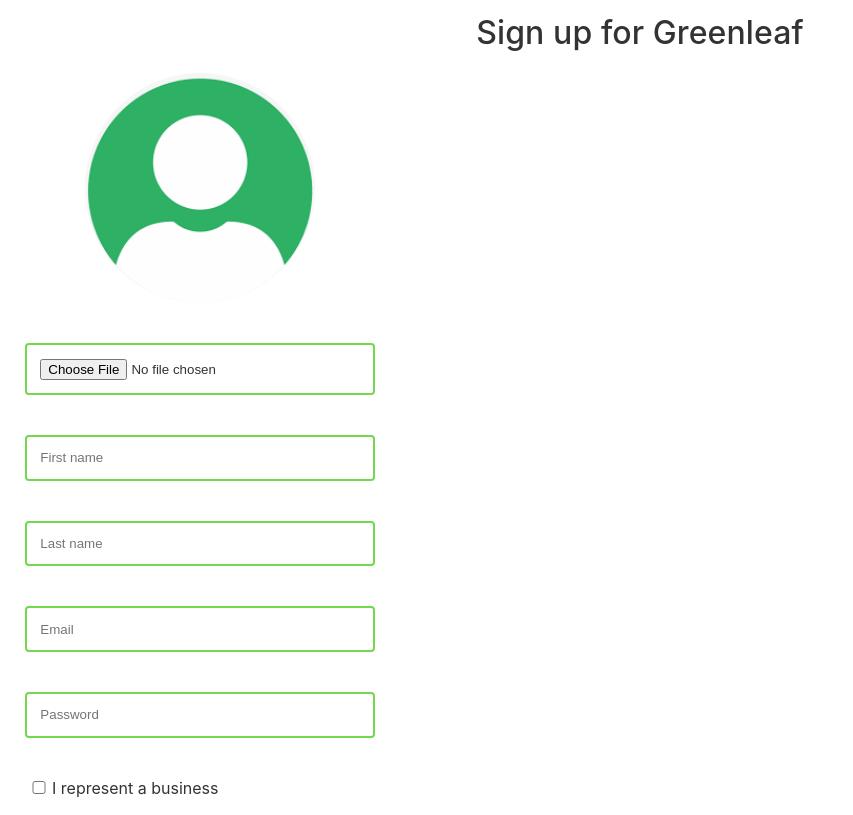
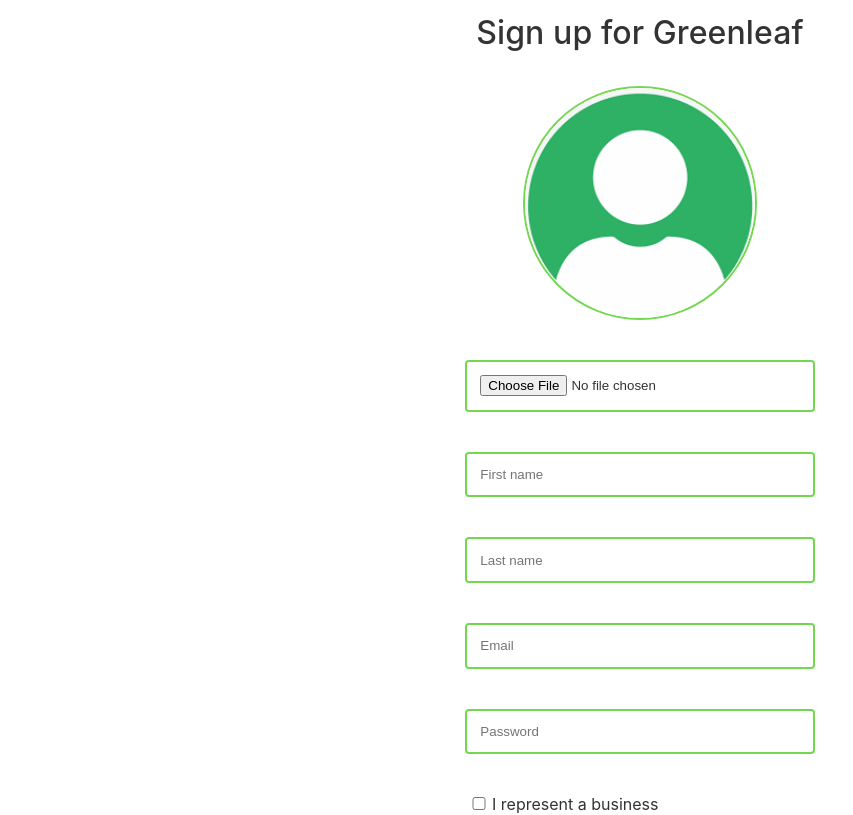
Before and after one commit to tjalfe12/GreenLeaf, a React (Create React App) app in the folder greenleaf/: page /signup in a window 1280 px wide. Shown: the top 815 px of the page, without its empty margins (0-853 px from the left). Built offline with nearby package versions, Linux system fonts and the light colour scheme.

Commit message:
commented a few things

```diff
--- a/greenleaf/src/App.js
+++ b/greenleaf/src/App.js
@@ -10,12 +10,10 @@ import SinglePost from "./pages/Singlepost.js";
 import Update from "./pages/Update.js";
 import Userpage from "./pages/Userpage.js";
 import Nav from "./components/Nav";
-import { useNavigate } from "react-router-dom";
 import Footer from "./components/Footer";
 import "./create.css";
 
 function App() {
-  const navigate = useNavigate();
   const [currentUser, setCurrentUser] = useState({
     login: false,
     email: "",
@@ -24,10 +22,12 @@ function App() {
     img: "",
   });
 
+  //Stores the user logging in, in the React local storage.
   useEffect(() => {
     localStorage.setItem("userLoggedIn", JSON.stringify(currentUser));
   }, [currentUser]);
 
+  //Function to sign out, ie. reset the currentUser state and the local storage.
   function signOut() {
     setCurrentUser({
       login: false,
@@ -39,6 +39,7 @@ function App() {
     localStorage.setItem("userLoggedIn", null);
   }
 
+  //Function to determine if the user is logged in, and then display most of the webcontent, which is not available without logging in.
   function showPages() {
     if (currentUser.login === true) {
       return (
@@ -60,11 +61,14 @@ function App() {
     }
   }
 
+  //A function to send to the login page, which will set the currentUser state in this main App.js to the user logging in on the login page.
   function userLogin(user) {
+    //Using the spread syntax, the 'user' object sent from the login page is inserted in the 'currentUser' state.
     setCurrentUser({ ...user });
     localStorage.setItem("loggedIn", "true");
   }
 
+  //Here it returns what the user will see when not logged in.
   return (
     <main className="App">
       <Nav user={currentUser} signOut={signOut} />
--- a/greenleaf/src/components/Footer.js
+++ b/greenleaf/src/components/Footer.js
@@ -6,6 +6,7 @@ import twLogo from "../assets/tw.png";
 import { NavLink } from "react-router-dom";
 
 export default function Footer(props) {
+  //Function to check if the user is logged in, and then returns the signout button to be displayed.
   function showSignOut() {
     if (props.logged === true) {
       return (
@@ -16,6 +17,7 @@ export default function Footer(props) {
     }
   }
 
+  //Returns the social media logos/buttons along with the signout button, if the user is logged in.
   return (
     <footer>
       <a className="SoMe" href="https://www.facebook.com">
--- a/greenleaf/src/components/Nav.js
+++ b/greenleaf/src/components/Nav.js
@@ -1,13 +1,16 @@
 import { NavLink } from "react-router-dom";
 //logo from "../assets/logo.PNG";
 
-function UserHeader(props) {
-  if (props.user.login === true) {
-    return <img src={props.user.img} alt="Profile" width="30" heigh="30"></img>;
+export default function Nav(props) {
+  //Function to return the users profile image in the navbar, if the user is logged in.
+  function UserHeader(props) {
+    if (props.user.login === true) {
+      return (
+        <img src={props.user.img} alt="Profile" width="30" heigh="30"></img>
+      );
+    }
   }
-}
 
-export default function Nav(props) {
   function showNav() {
     if ((props.user.login === true) === true) {
       return (
--- a/greenleaf/src/pages/Create.js
+++ b/greenleaf/src/pages/Create.js
@@ -19,6 +19,7 @@ export default function Create(props) {
     user_id: null,
   });
 
+  //Function that runs every time the file uploader changes value, ie. an image is uploaded.
   function handleImageChange(event) {
     const file = event.target.files[0];
     if (file.size < 500000) {
@@ -33,6 +34,7 @@ export default function Create(props) {
     }
   }
 
+  //Form validation - Sends post if the fields are not empty.
   useEffect(() => {
     if (user.user_id !== null) {
       if (title !== "") {
@@ -55,6 +57,7 @@ export default function Create(props) {
     }
   }, [user]);
 
+  //Function to send the post via backend api.
   async function sendPost() {
     const url = "http://sabox.dk/backend/api.php?createpost";
     const response = await fetch(url, {
@@ -65,6 +68,7 @@ export default function Create(props) {
     navigate("/posts");
   }
 
+  //
   async function handleSubmit(event) {
     event.preventDefault();
     setUser({
--- a/greenleaf/src/pages/Signup.js
+++ b/greenleaf/src/pages/Signup.js
@@ -98,7 +98,7 @@ export default function Signup() {
   return (
     <>
       <h1 className="headLineUser">Sign up for Greenleaf</h1>
-      <div className="formBoxUser">
+      <div className="formBox">
         <form onSubmit={handleSubmit}>
           <img
             className="image-preview signupPlaceholder"
```
